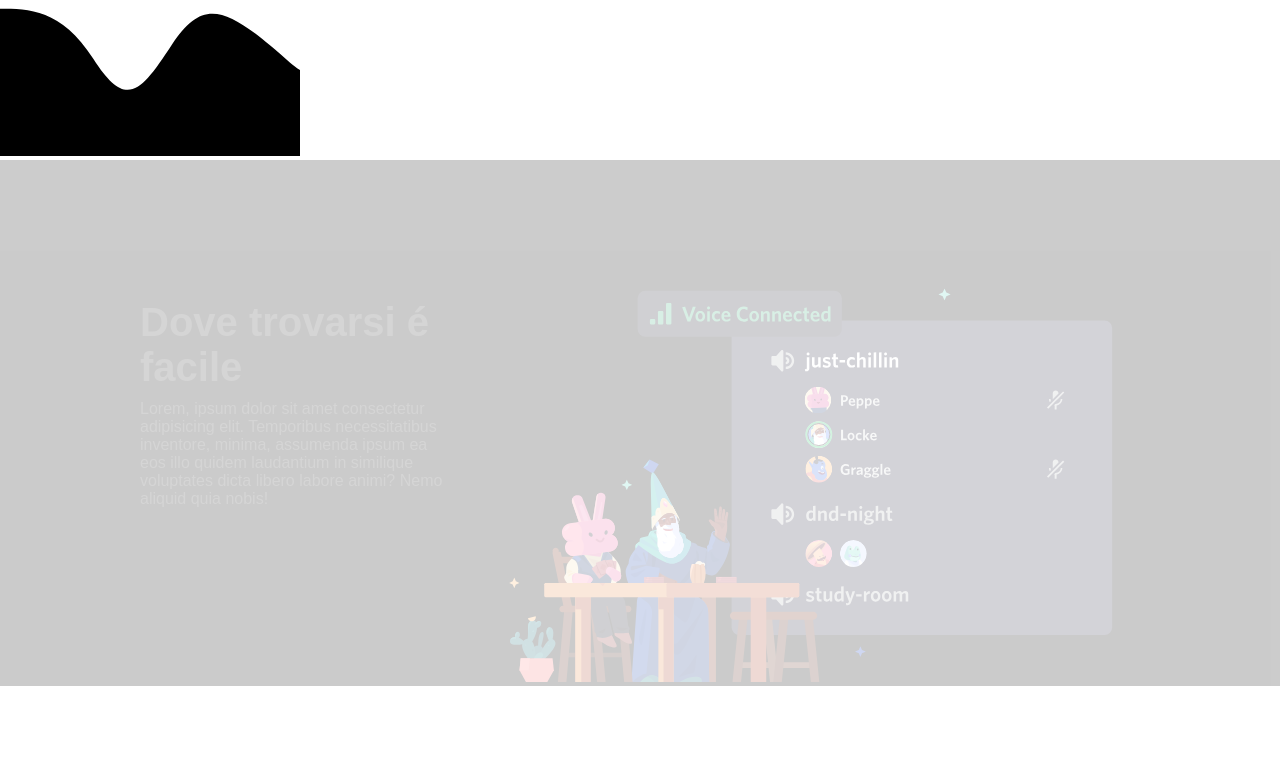
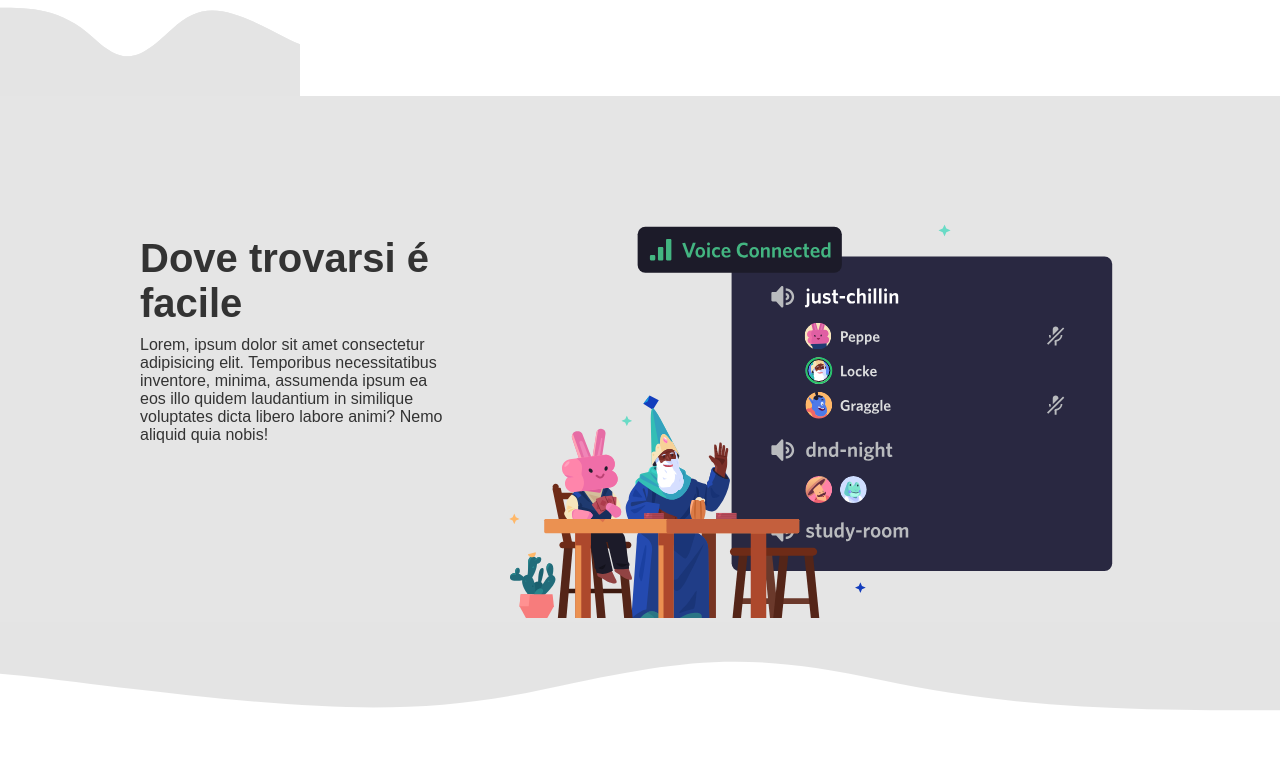
Before and after one commit to pHedi3/htmlcss-discord, a plain HTML site: page index.html in a window 1280 px wide. Shown: the part 1020-1780 px from the top of the page. Drawn offline with Linux system fonts and the light colour scheme.

Commit message:
fine es con wave

```diff
--- a/css/style.css
+++ b/css/style.css
@@ -194,11 +194,14 @@ nav .menu li {
 }
 
 /* leyout flot main  */
+.third-part {
+    margin-bottom: 100px;
+}
 
 .four-part {
     text-align: center;
-    margin-top: 100px;
     color: #333;
+    padding-bottom: 50px;
 
 }
 
@@ -244,7 +247,6 @@ nav .menu li {
 /* leyout footer  */
 
 footer {
-    margin-top: 50px;
     width: 100%;
     background-color: #333 ;
     color: white;
@@ -298,15 +300,22 @@ footer li {
 
 /* leyout wave  */
 
-img .wave {
-    opacity: 0.2;
-}
 .back-section {
-    background-color: black;
-    opacity: 0.2;
+    background-color: rgba(0, 0, 0, 0.1);
 }
 
-section {
-    opacity: initial;
-    z-index: 10;
+.opacity {
+    opacity: 0.1;
+    height: 90px;
 }
+
+
+.wave, .wave-2 {
+    background-image: url(../img/wave.svg);
+    background-size: contain;
+    height: 90px;
+}
+
+.wave-2 {
+    transform: rotate(180deg);
+}
--- a/index.html
+++ b/index.html
@@ -57,7 +57,6 @@
 
         <div class="opacity">
             <img class="wave" src="./img/wave.svg" alt="">
-
         </div>
 
         <div class="back-section">
@@ -78,6 +77,11 @@
             </section>
         </div>
 
+        <div class="opacity">
+            <div class="wave-2"></div>
+
+        </div>
+
         <img src="" alt="">
 
             <section class="conteiner third-part clearfix">
@@ -95,6 +99,11 @@
                 </div>
             </section>
 
+            <div class="opacity">
+                <img class="wave" src="./img/wave.svg" alt="">
+            </div>
+
+            <div class="back-section">
                 <section class="conteiner four-part">
                     <div class="text-center-main">
                         <h2>Tecnologia affiadibile per tenersi in contatto</h2>
@@ -114,6 +123,9 @@
                     </div>
 
                 </section>
+
+            </div>
+
     </main>
 
     <footer>
```
Lines whose indentation alone changed are shown as unchanged.
